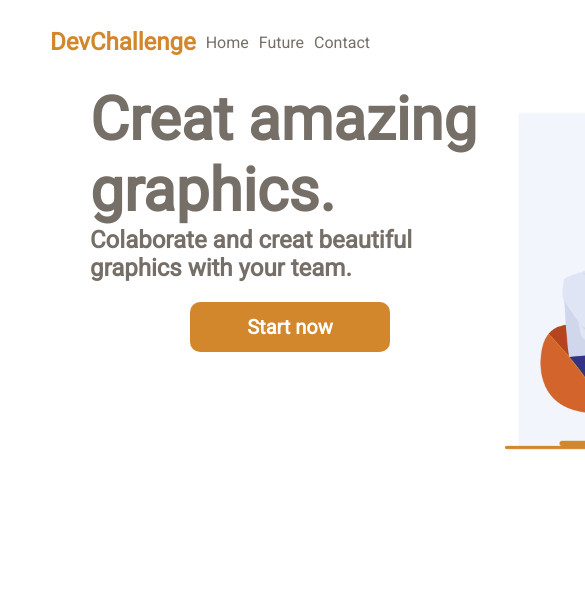
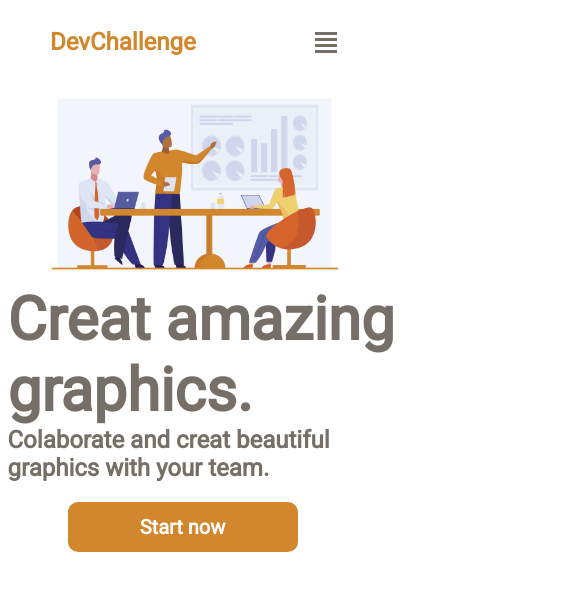
Before and after one commit to julio-n-gouveia/DevChallenge, a plain HTML site: page LandingPage/Paginas/Index.html in a window 390 px wide. Shown: the top 590 px of the page, 585 px wide, since content can reach past the window. Drawn offline with Linux system fonts and the light colour scheme.

Commit message:
Versão final.

```diff
--- a/LandingPage/Estilos/styles.css
+++ b/LandingPage/Estilos/styles.css
@@ -51,8 +51,43 @@ nav {
 }
 
 .menu li{
+    display: flex;
+    margin-left: 10px;
+}
 
-    margin-left: 10px;
+.mobile-menu{
+    display: none;
+    cursor: pointer;
+}
+
+.mobile-menu div {
+    width: 22px;
+    height: 3px;
+    background: #766F68;
+    margin: 3px;
+}
+
+
+main{
+    display: flex;
+    justify-content: space-between;
+}
+
+.rside{
+    width:55%;
+    height: 50%;
+    display: flex;
+    margin-left: 500px;
+    margin-top: 50px;
+}
+
+
+.lside{
+margin-left: 170px;
+display: flex;
+flex-direction: column;
+height: 90vh;
+position: absolute;
 }
 
 .texto{
@@ -66,26 +101,10 @@ nav {
     font-size: 60px;
 }
 
-.time{
-    max-width:650px;
-    display: flex;
-    justify-content: flex-end;
-}
-
-main{
-    display: flex;
-}
-
-.lside{
-margin-left: 90px;
-display: flex;
-flex-direction: column;
-}
-
 button{
     margin-top: 20px;
-    margin-left: 100px;
-    width: 200px;
+    margin-left: 60px;
+    width: 230px;
     height: 50px;
     background-color: #D2872C;
     font-family: 'Roboto', sans-serif;
@@ -94,5 +113,64 @@ button{
     font-weight: bold;
     font-size: 20px;
     border-style: none;
+}
 
+@media only screen and (max-width:900px) and (min-width:700px) {
+    .rside{
+        width: 52%;
+        height: 70%;
+        margin-left: 400px;
+    }
+
+    .lside{
+        margin-left: 100px;
+    }
+
+    .texto{
+        width: 300px;
+    }
+    #titulo1{
+        font-size: 45px;
+
+    }
+
+    #titulo2{
+        font-size: 20px;
+    }
+    button{
+        margin-left: 30px;
+    }
 }
+
+@media only screen and (max-width: 700px) {
+    main {
+        flex-direction: column-reverse;
+        align-items: center;
+    }
+
+    .lside{
+        position: relative;
+        margin-left: 25px;
+        height: auto;
+    }
+
+    #texto1{
+        font-size: 45px;
+    }
+
+    .rside{
+        margin: auto;
+        margin-top: auto;
+        width: 300px;
+        height: 200px;
+
+    }
+
+    .menu li{
+    display: none;
+    }
+    .mobile-menu{
+        display: block;
+
+    }
+}
--- a/LandingPage/Paginas/Index.html
+++ b/LandingPage/Paginas/Index.html
@@ -21,6 +21,12 @@
                 <li><a href="">Future</a></li>
                 <li><a href="">Contact</a></li>
             </ul>
+            <div class="mobile-menu">
+                <div class="l1"></div>
+                <div class="l2"></div>
+                <div class="l3"></div>
+                <div class="l4"></div>
+            </div>
         </nav>
     </header>
     <main>
@@ -29,7 +35,7 @@
             <h2 class="texto" id="titulo2">Colaborate and creat beautiful  graphics with your team.</h2>
             <button>Start now</button>
         </div>
-        <img src="../../Imagens/team.jpg" alt="Time" class="time">
+        <img src="../../Imagens/team.jpg" alt="Time" class="rside">
     </main>
 </body>
 
```
